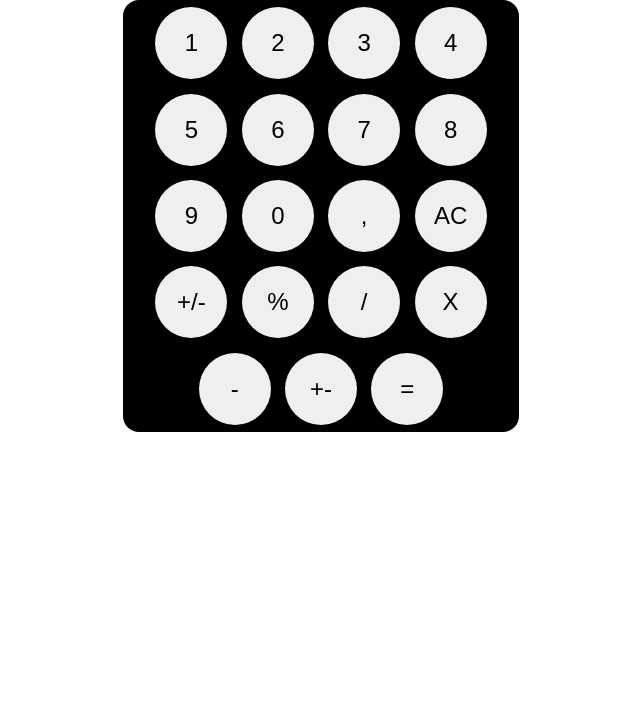
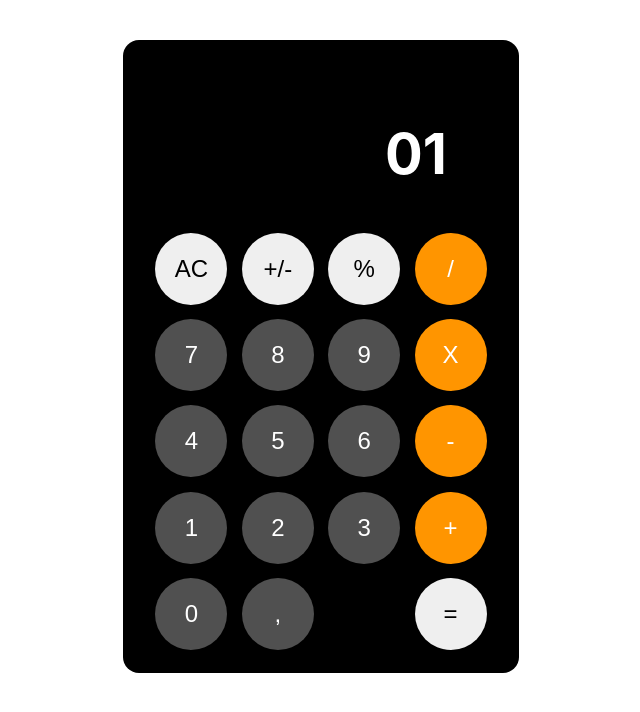
Before and after one commit to kaiofsca/CalculatorREACT, a React (Create React App) app: page / in a window 1280 px wide. Shown: the top 712 px of the page, without its empty margins (319-959 px from the left). Built offline with nearby package versions, Linux system fonts and the light colour scheme.

Commit message:
terminando estilização

```diff
--- a/src/components/Calculator.css
+++ b/src/components/Calculator.css
@@ -7,9 +7,38 @@
     border-radius: 2em;
     cursor: pointer;
     margin: 0.3em;
+    transition: all 0.4s linear;
 }
 
 .wrapper {
     background-color: black;
     border-radius: 1em;
+    padding: 1em;
 }
+
+.orange {
+    background-color: #FF9500;
+    color: white;
+}
+
+.orange:focus {
+    background-color: white;
+    color: #FF9500;
+}
+
+.gray {
+    background-color: #505050;
+    color: white;
+}
+
+.gray:active {
+    background-color: white;
+}
+
+.result {
+    color: white;
+    display: flex;
+    justify-content: flex-end;
+    margin-right: 1em;
+    font-size: 3.5em;
+}
--- a/src/components/Calculator.jsx
+++ b/src/components/Calculator.jsx
@@ -1,32 +1,38 @@
 
 import React from 'react'
 import './Calculator.css'
-import { Container } from '@mui/material';
+import { Box, Container } from '@mui/material';
 
 export default function Calculator() {
   return (
-    <Container maxWidth='xs'>
-        <div className='wrapper'>
-            <button>1</button>
-            <button>2</button>
-            <button>3</button>
-            <button>4</button>
-            <button>5</button>
-            <button>6</button>
-            <button>7</button>
-            <button>8</button>
-            <button>9</button>
-            <button>0</button>
-            <button>,</button>
+    <div>
+      <Box m={5}/>
+      <Container maxWidth='xs'>
+          <div className='wrapper'>
+          <Box m={8}/>
+            <h1 className='result'>01</h1>
             <button>AC</button>
             <button>+/-</button>
             <button>%</button>
-            <button>/</button>
-            <button>X</button>
-            <button>-</button>
-            <button>+-</button>
+            <button className='orange'>/</button>
+            <button className='gray'>7</button>
+            <button className='gray'>8</button>
+            <button className='gray'>9</button>
+            <button className='orange'>X</button>
+            <button className='gray'>4</button>
+            <button className='gray'>5</button>
+            <button className='gray'>6</button>
+            <button className='orange'>-</button>
+            <button className='gray'>1</button>
+            <button className='gray'>2</button>
+            <button className='gray'>3</button>
+            <button className='orange'>+</button>
+            <button className='gray'>0</button>
+            <button className='gray'>,</button>
+            <button className='gray' style={{visibility : 'hidden'}}>,</button>
             <button>=</button>
-        </div>
-    </Container>
+          </div>
+      </Container>
+    </div>
   )
 }
```
